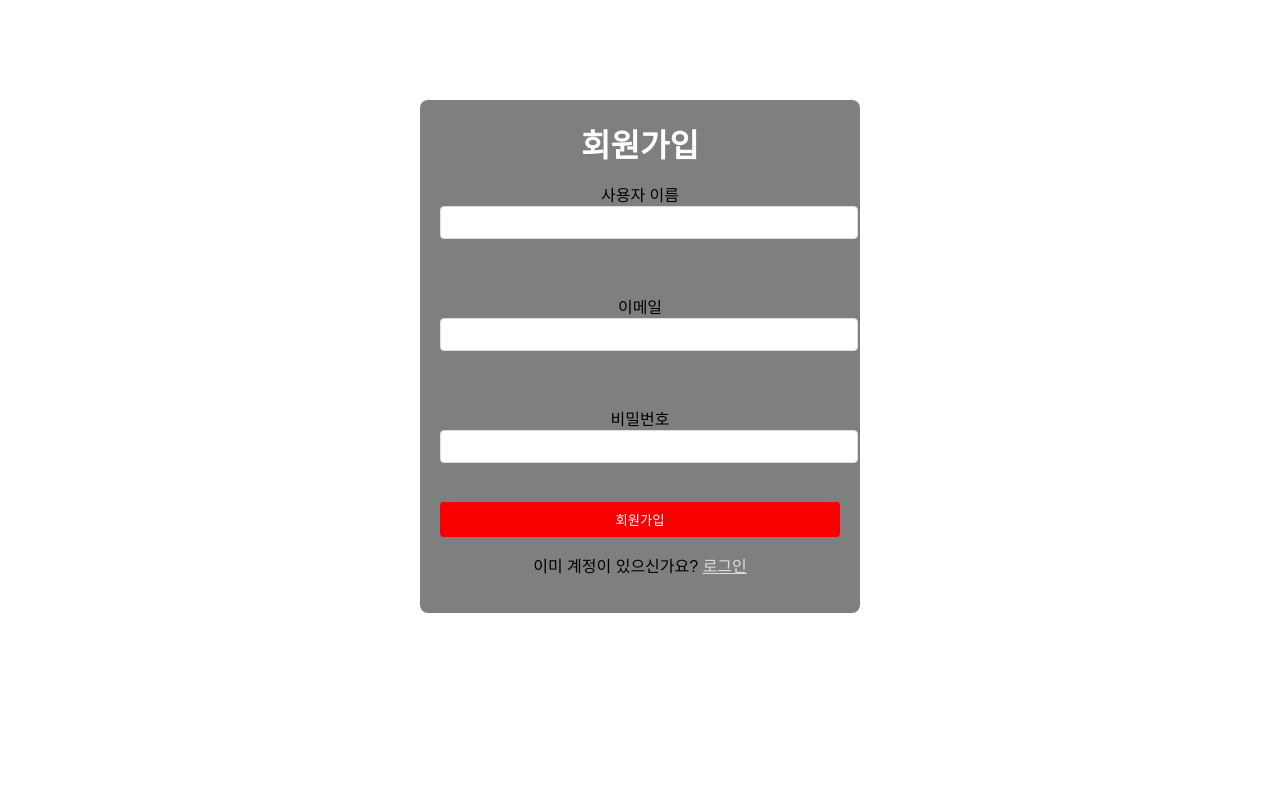
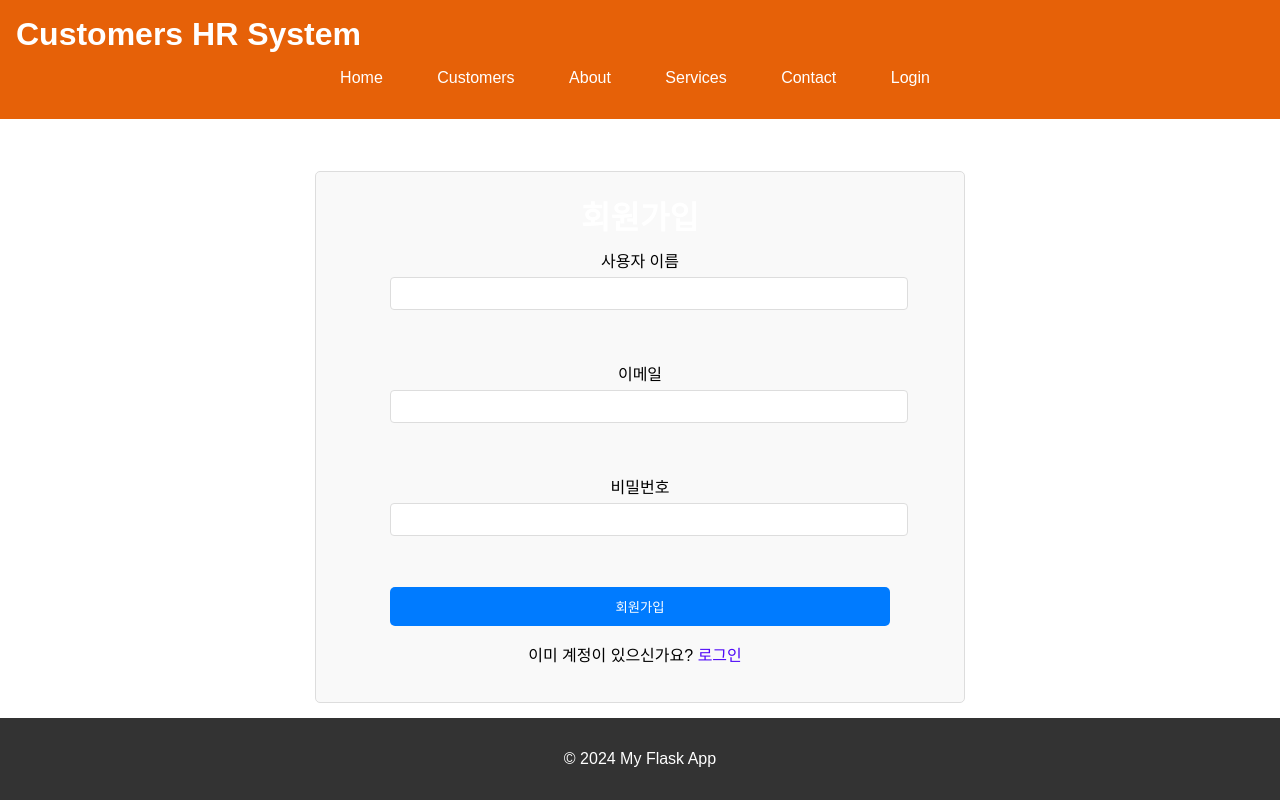
Before and after one commit to leedaehee12/pythonPractice, a Flask app: page /register in a window 1280 px wide. Run offline with Flask 3, Linux system fonts and the light colour scheme.

Commit message:
stylesheet and customer add funtion

```diff
--- a/project_folder/app.py
+++ b/project_folder/app.py
@@ -5,7 +5,8 @@ from models import db, User
 
 app = Flask(__name__)
 app.config['SECRET_KEY'] = 'your_secret_key'
-app.config['SQLALCHEMY_DATABASE_URI'] = 'sqlite:///users.db'
+app.config['SQLALCHEMY_DATABASE_URI'] = 'mariadb+mariadbconnector://pythonUser:1234@localhost:3306/pythonpractice'
+app.config['SQLALCHEMY_ECHO'] = True
 db.init_app(app)
 
 #고객 추가 페이지 및 처리
@@ -23,7 +24,7 @@ def add_customer():
         cursor.close()
         conn.close()
 
-        return redirect(url_for('index'))
+        return redirect(url_for('customers'))
 
     return render_template('add.html')
 
@@ -43,7 +44,7 @@ def edit_customer(id):
         cursor.close()
         conn.close()
 
-        return redirect(url_for('index'))
+        return redirect(url_for('customers'))
 
     cursor.execute("SELECT * FROM customers WHERE id = ?", (id,))
     customer = cursor.fetchone()
@@ -82,6 +83,12 @@ def connect_db():
 login_manager = LoginManager()
 login_manager.init_app(app)
 login_manager.login_view = 'login'
+
+
+@app.route('/test')
+def test():
+    users = User.query.all()
+    return f"Total Users: {len(users)}"
 
 @login_manager.user_loader
 def load_user(user_id):
@@ -148,7 +155,13 @@ def index():
 @login_required
 def customers():
     # 고객 관리 페이지에 대한 처리를 여기에 작성합니다.
-    return render_template('customers.html')
+    conn = connect_db()
+    cursor = conn.cursor()
+    cursor.execute("SELECT * FROM customers")
+    customers = cursor.fetchall()
+    cursor.close()
+    conn.close()
+    return render_template('customers.html',  customers = customers)
 
 @app.route('/about')
 def about():
--- a/project_folder/static/styles/main.css
+++ b/project_folder/static/styles/main.css
@@ -3,17 +3,92 @@ body {
     font-family: Arial, sans-serif;
     margin: 0;
     padding: 0;
+    text-align: center;
 }
 
 /* 폼 컨테이너 스타일 */
 .form-container {
-    background: rgba(0, 0, 0, 0.5);
+    width: 50%;
+    margin: 20px auto;
     padding: 20px;
-    border-radius: 8px;
-    max-width: 400px;
-    margin: 100px auto;
+    border: 1px solid #ddd;
+    border-radius: 5px;
+    background-color: #f9f9f9;
+}
+
+.form-container h1 {
     text-align: center;
 }
+
+.form-container label {
+    display: block;
+    margin: 10px 0;
+}
+
+.form-container input {
+    width: 100%;
+    padding: 8px;
+    margin-top: 5px;
+}
+
+.form-container button {
+    display: block;
+    width: 100%;
+    padding: 10px;
+    margin-top: 10px;
+    background-color: #007bff;
+    color: #fff;
+    border: none;
+    border-radius: 5px;
+    cursor: pointer;
+}
+
+.form-container button:hover {
+    background-color: #0056b3;
+}
+
+
+/* main.css */
+
+/* 고객 목록 그리드 레이아웃 */
+.customer-grid {
+    display: grid;
+    grid-template-columns: 1fr 2fr 2fr 1fr;
+    gap: 10px;
+    margin: 20px 0;
+}
+
+.grid-header, .grid-row {
+    display: contents; /* 셀을 grid의 children으로 사용 */
+}
+
+.grid-header div {
+    font-weight: bold;
+    padding: 10px;
+    background-color: #f4f4f4;
+    border-bottom: 1px solid #ddd;
+}
+
+.grid-row div {
+    padding: 10px;
+    border-bottom: 1px solid #ddd;
+}
+
+.grid-row div:last-child {
+    border-bottom: none;
+}
+
+a {
+    margin-right: 10px;
+    text-decoration: none;
+    color: #007bff;
+}
+
+a:hover {
+    text-decoration: underline;
+}
+
+
 
 /* 폼 스타일 */
 form {
@@ -58,11 +133,11 @@ nav ul li a {
 }
 
 nav ul li a:hover {
-    background-color: #555;
+    background-color: #6107f1;
 }
 
 nav ul li a.active {
-    background-color: #666;
+    background-color: #6107f1;
 }
 
 /* 메인 콘텐츠 스타일 */
@@ -81,10 +156,37 @@ footer {
     width: 100%;
 }
 
+/* Welcome 컨테이너와 카드 스타일 */
+.welcome-container {
+    display: flex;
+    justify-content: center;
+    align-items: center;
+    height: 80vh;
+}
+
+.welcome-card {
+    background-color: white;
+    padding: 20px;
+    border-radius: 8px;
+    box-shadow: 0 4px 8px rgba(0, 0, 0, 0.1);
+    text-align: center;
+    max-width: 500px;
+}
+
+.welcome-card h2 {
+    margin-bottom: 20px;
+}
+
+.welcome-card p {
+    margin-bottom: 30px;
+    font-size: 16px;
+    color: #ffffff;
+}
+
 /* 제목 스타일 */
 h1 {
     color: white;
-    text-align: center;
+    text-align: left;
     margin: 0;
 }
 
@@ -114,11 +216,11 @@ button:hover {
 
 /* 링크 스타일 */
 a {
-    color: #ddd;
+    color: #4f08f7;
 }
 
 a:hover {
-    color: #fff;
+    color: #4f08f7;
 }
 
 
@@ -156,5 +258,5 @@ form button {
 }
 
 form button:hover {
-    background-color: #555;
+    background-color: #0066ff;
 }
--- a/project_folder/templates/base.html
+++ b/project_folder/templates/base.html
@@ -5,14 +5,27 @@
     <meta name="viewport" content="width=device-width, initial-scale=1.0">
     <title>{% block title %}Flask App{% endblock %}</title>
     <link rel="stylesheet" href="{{ url_for('static', filename='styles/main.css') }}">
+    <script>
+        function showLoginAlert(event){
+            event.preventDefault();
+            alert("로그인이 필요합니다. 로그인을 해주세요.");
+        }
+    </script>
 </head>
 <body>
     <header>
-        <h1>My Flask Application</h1>
+        <h1><a href="{{ url_for('index') }}" style="text-decoration: none; color: inherit;" class="{% if request.endpoint == 'index' %}active{% endif %}">Customers HR System</a></h1>
         <nav>
             <ul>
                 <li><a href="{{ url_for('index') }}" class="{% if request.endpoint == 'index' %}active{% endif %}">Home</a></li>
-                <li><a href="{{ url_for('customers') }}" class="{% if request.endpoint == 'customers' %}active{% endif %}">Customers</a></li>
+                {% if current_user.is_authenticated %}
+                    <li><a href="{{ url_for('customers') }}" class="{% if request.endpoint == 'customers' %}active{% endif %}">Customers</a></li>
+                {% else %}
+                <!-- 로그인이 안된 상태일 때는 자바스크립트 경고창을 띄움 -->
+                    <li><a href="#" onclick="showLoginAlert(event)">Customers</a></li>
+
+                {% endif %}
+
                 <li><a href="{{ url_for('about') }}" class="{% if request.endpoint == 'about' %}active{% endif %}">About</a></li>
                 <li><a href="{{ url_for('services') }}" class="{% if request.endpoint == 'services' %}active{% endif %}">Services</a></li>
                 <li><a href="{{ url_for('contact') }}" class="{% if request.endpoint == 'contact' %}active{% endif %}">Contact</a></li>
@@ -20,8 +33,9 @@
                 {% if current_user.is_authenticated %}
                     <li><a href="{{ url_for('logout') }}">Logout</a></li>
                 {% else %}
-                    <li><a href="{{ url_for('login') }}">Login</a></li>
+                <li><a href="{{ url_for('login') }}">Login</a></li>
                 {% endif %}
+
             </ul>
         </nav>
     </header>
--- a/project_folder/templates/register.html
+++ b/project_folder/templates/register.html
@@ -1,15 +1,11 @@
-<!DOCTYPE html>
-<html lang="kr">
-<head>
-    <meta charset="UTF-8">
-    <meta name="viewport" content="width=device-width, initial-scale=1.0">
-    <title>회원가입</title>
-    <link rel="stylesheet" href="{{ url_for('static', filename='styles/main.css') }}">
-</head>
-<body>
+{% extends 'base.html' %}
+
+{% block title %}회원가입{% endblock %}
+
+{% block content %}
 <div class="form-container">
     <h1>회원가입</h1>
-        <form method="POST" action="/register">
+    <form method="POST" action="{{ url_for('register') }}">
         <label for="username">
             사용자 이름
             <input type="text" id="username" name="username" required>
@@ -27,7 +23,6 @@
 
         <button type="submit">회원가입</button>
     </form>
-        <p>이미 계정이 있으신가요? <a href="/login">로그인</a></p>
+    <p>이미 계정이 있으신가요? <a href="{{ url_for('login') }}">로그인</a></p>
 </div>
-</body>
-</html>
+{% endblock %}
```
Also changed, not shown: project_folder/templates/add.html (+6 -9 lines), project_folder/templates/customers.html (+26 -1 lines), project_folder/templates/edit.html (+6 -9 lines), project_folder/templates/index.html (+13 -0 lines), project_folder/instance/users.db. Lines whose indentation alone changed are shown as unchanged.
